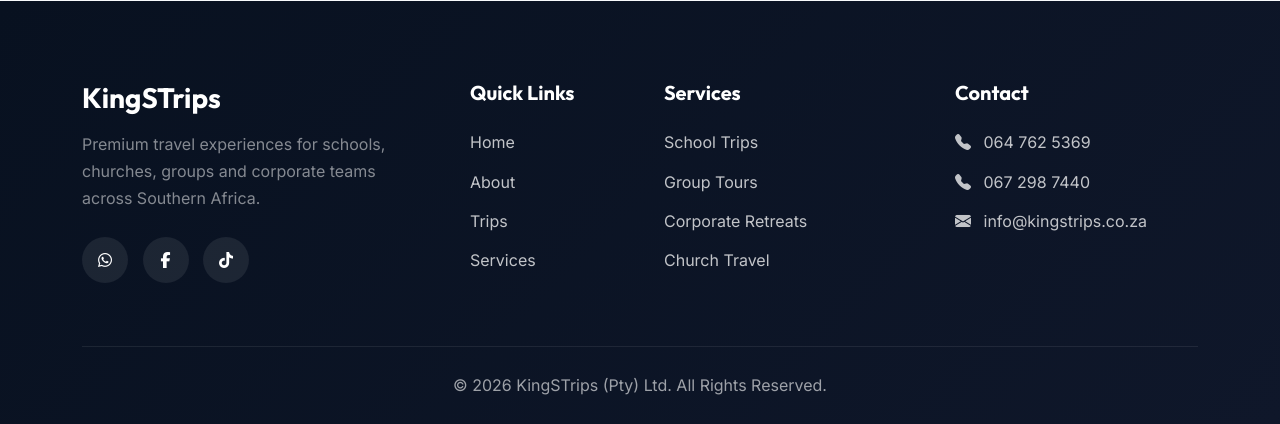
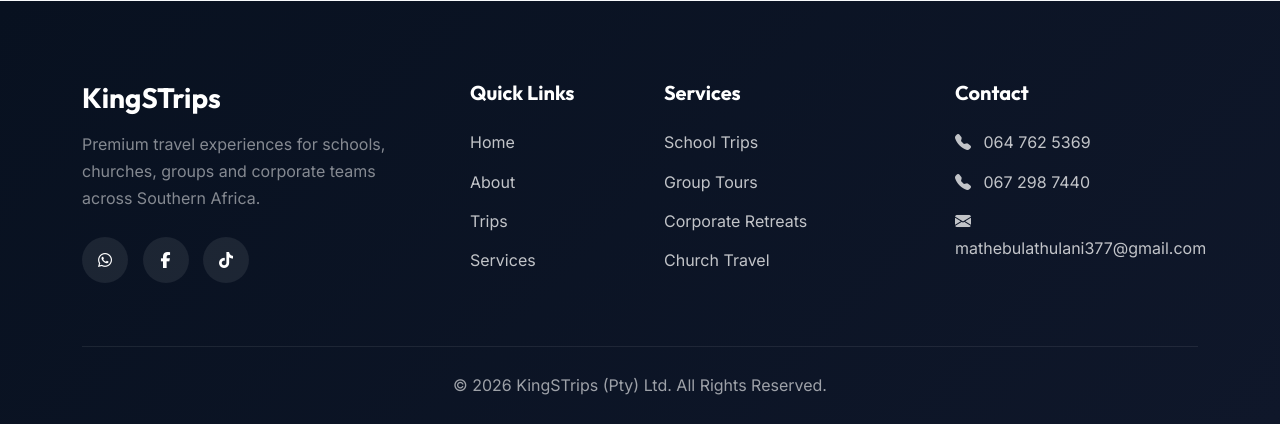
Before and after one commit to napster1codnell/Kings-Trips, a Flask app: page /about in a window 1280 px wide. Shown: the part 3108-3532 px from the top of the page. Run offline with Flask 3, Linux system fonts and the light colour scheme.

Commit message:
Update base.html

```diff
--- a/templates/base.html
+++ b/templates/base.html
@@ -619,9 +619,9 @@ a{
             067 298 7440
           </a>
 
-          <a href="mailto:info@kingstrips.co.za">
+          <a href="mailto:mathebulathulani377@gmail.com">
             <i class="bi bi-envelope-fill me-2"></i>
-            info@kingstrips.co.za
+            mathebulathulani377@gmail.com
           </a>
 
         </div>
```
